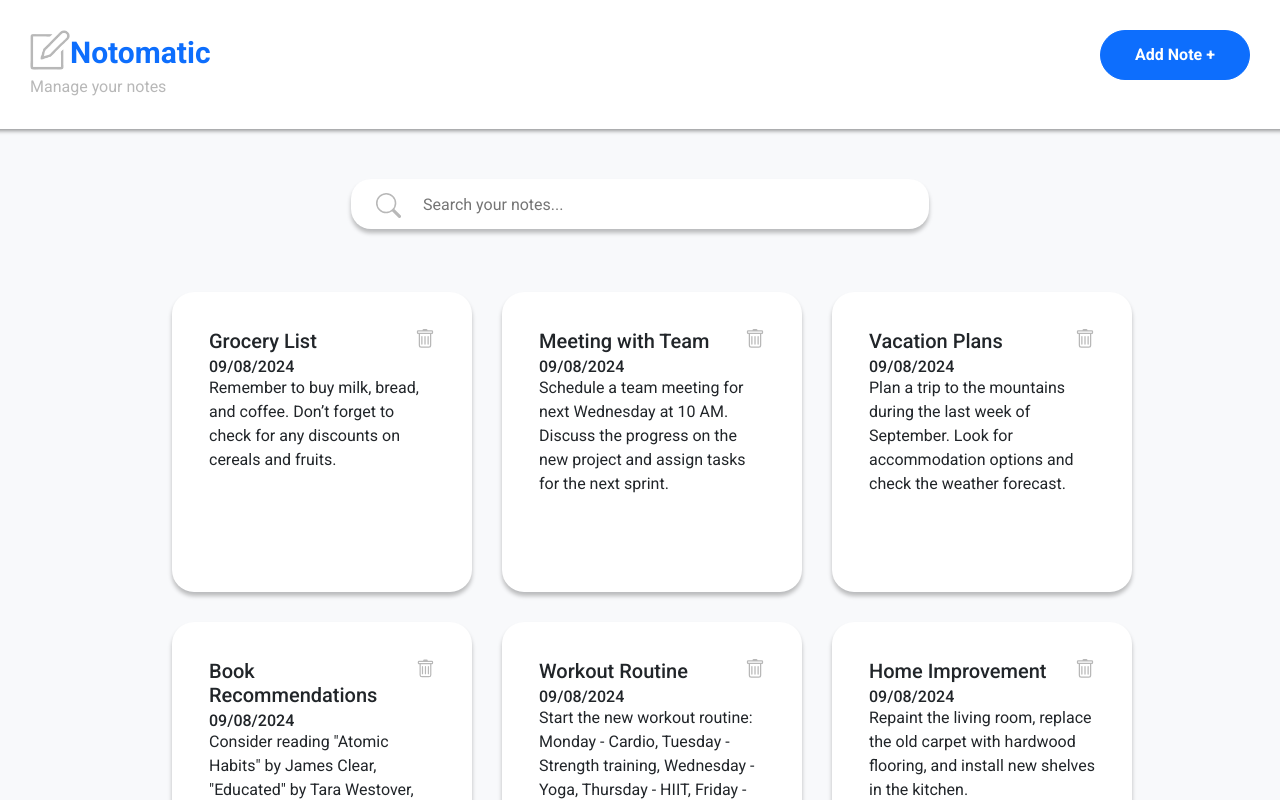
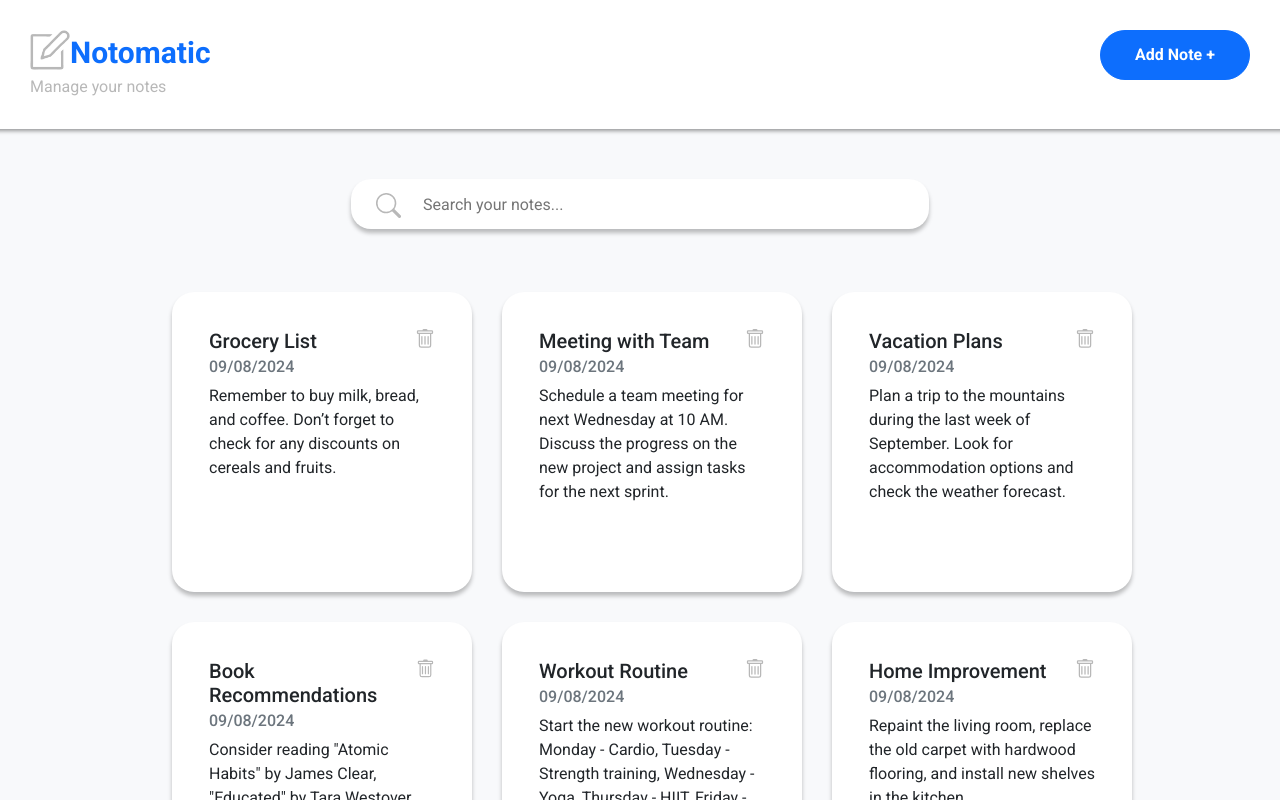
Before and after one commit to praveensh18/Note-Manager, a React (Create React App) app: page / in a window 1280 px wide. Shown: the top 800 px of the page. Built offline with nearby package versions, Linux system fonts and the light colour scheme; data requests are answered from the project's data file.

Commit message:
Update TextCard.jsx

```diff
--- a/src/components/TextCard/TextCard.jsx
+++ b/src/components/TextCard/TextCard.jsx
@@ -31,7 +31,7 @@ const TextCard = ({ title, subtitle, content, onClickCard, onClickTrash }) => {
 						onClick={onClickTrash_}
           />
         </div>
-        <h6 className={`card-subtitle ${s.subtitle}`}>{subtitle}</h6>
+        <h6 className={`card-subtitle mb-2 text-muted`}>{subtitle}</h6>
         <p className={`card-text ${s.text_content}`}>{content}</p>
       </div>
     </div>
```
